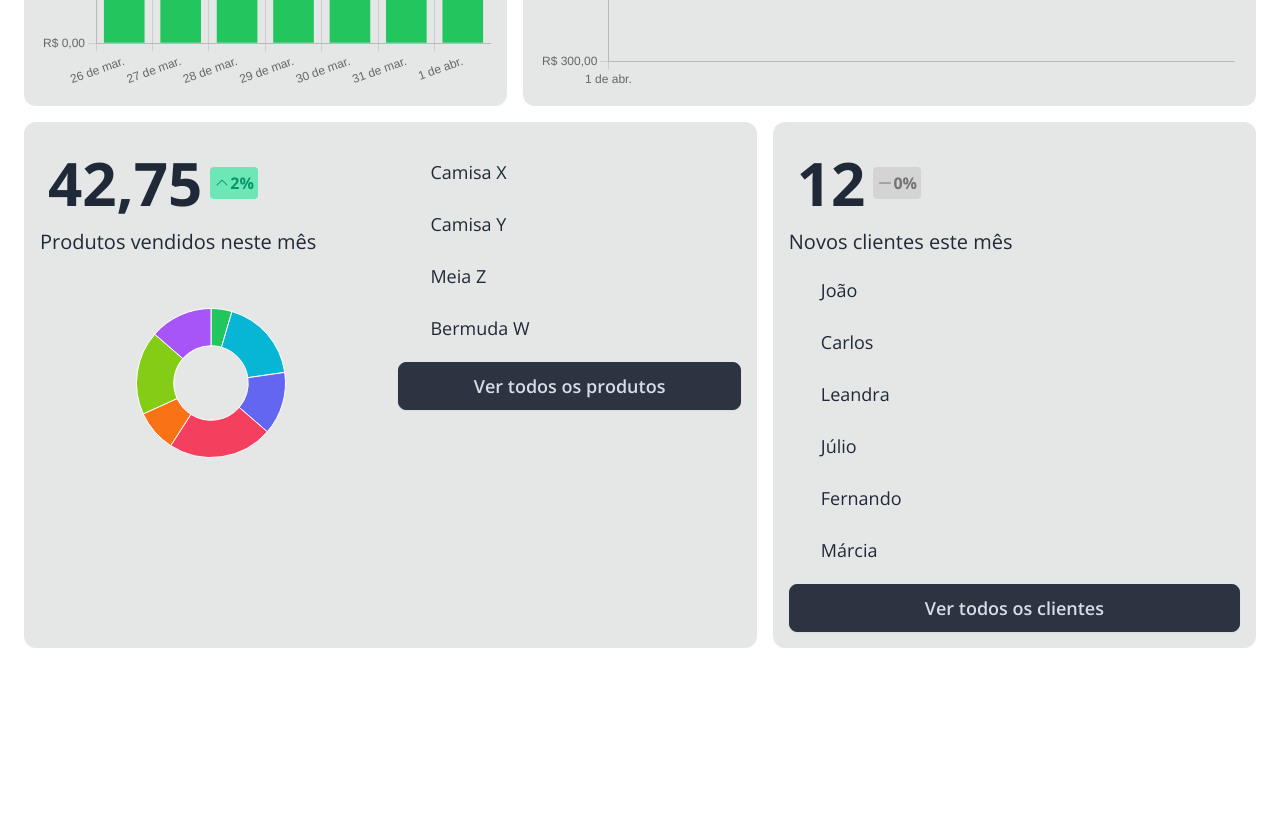
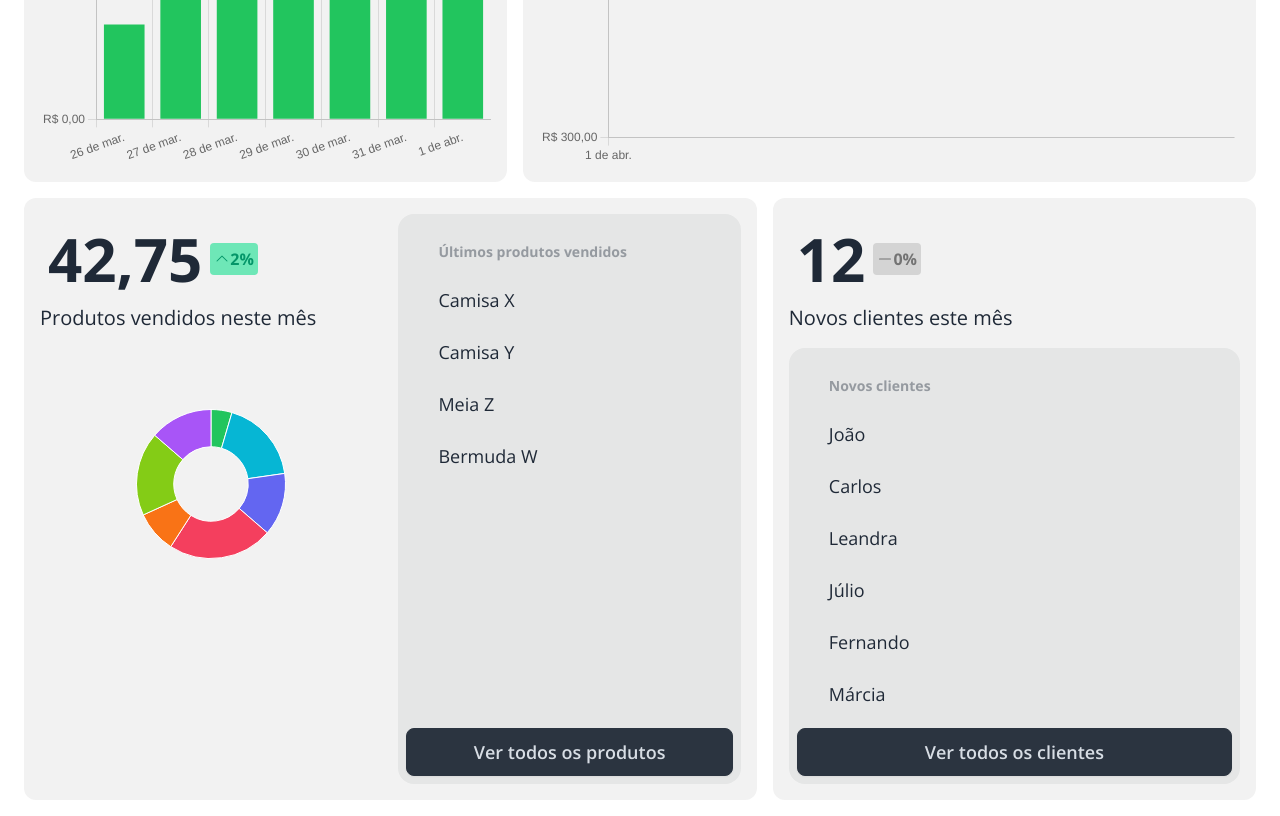
Before and after one commit to chronicler-org/web, a Next.js app: page /dashboard in a window 1280 px wide. Shown: the part 540-1356 px from the top of the page. Before the commit the page ends 1204 px from the top, so only its background shows below. Built offline with nearby package versions, Linux system fonts and the light colour scheme.

Commit message:
feat(app): change metrics elevation aspects

```diff
--- a/src/app/(routes)/(private)/dashboard/page.tsx
+++ b/src/app/(routes)/(private)/dashboard/page.tsx
@@ -9,7 +9,7 @@ const Page = () => {
   return (
     <>
       <h2 className='text-3xl'>Bem vindo, usuário!</h2>
-      <section className='flex flex-1 flex-col gap-4 py-4 lg:grid lg:grid-cols-5 lg:grid-rows-2 [&>div]:flex [&>div]:flex-col [&>div]:rounded-xl [&>div]:bg-base-300 [&>div]:p-4'>
+      <section className='flex flex-1 flex-col gap-4 py-4 lg:grid lg:grid-cols-5 lg:grid-rows-2 [&>div]:flex [&>div]:flex-col [&>div]:rounded-xl [&>div]:bg-base-200 [&>div]:p-4'>
         <AverageDailySales className='lg:col-span-2' />
         <SalesThisMonth className='lg:col-span-3' />
         <OrdersThisMonth className='lg:col-span-3' />
--- a/src/app/components/customers-this-month.tsx
+++ b/src/app/components/customers-this-month.tsx
@@ -12,8 +12,9 @@ const CustomersThisMonth: FC<CustomersThisMonthProps> = ({ className }) => {
     <div className={className}>
       <div className='flex flex-col'>
         <Metric value={12} rate={0} title='Novos clientes este mês' />
-        <div className='rounded-box bg-base-300'>
-          <ul className='menu menu-lg rounded-box'>
+        <div className='mt-4 flex flex-1 flex-col rounded-box bg-base-300 p-2'>
+          <ul className='menu menu-lg flex-1 rounded-box'>
+            <li className='menu-title'>Novos clientes</li>
             <li>
               <a>João</a>
             </li>
--- a/src/app/components/orders-this-month.tsx
+++ b/src/app/components/orders-this-month.tsx
@@ -13,8 +13,9 @@ const OrdersThisMonth: FC<OrdersThisMonthProps> = ({ className }) => {
   return (
     <div className={className}>
       <div className='grid flex-1 grid-cols-1 gap-4 sm:grid-cols-2 sm:grid-rows-3 lg:flex-row'>
-        <div className='order-3 rounded-box bg-base-300 sm:order-2 sm:row-span-3'>
-          <ul className='menu menu-lg rounded-box'>
+        <div className='order-3 flex flex-col rounded-box bg-base-300 p-2 sm:order-2 sm:row-span-3'>
+          <ul className='menu menu-lg flex-1 rounded-box'>
+            <li className='menu-title'>Últimos produtos vendidos</li>
             <li>
               <a>Camisa X</a>
             </li>
```
